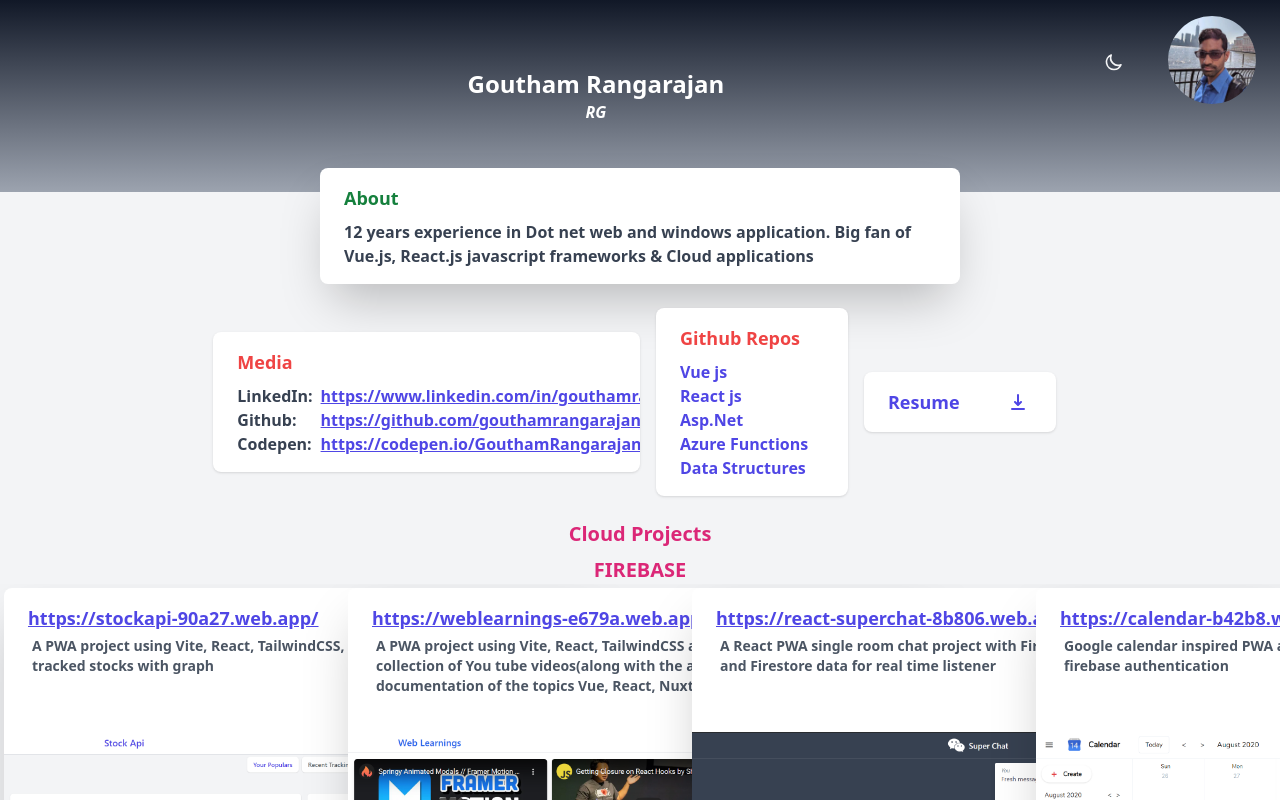
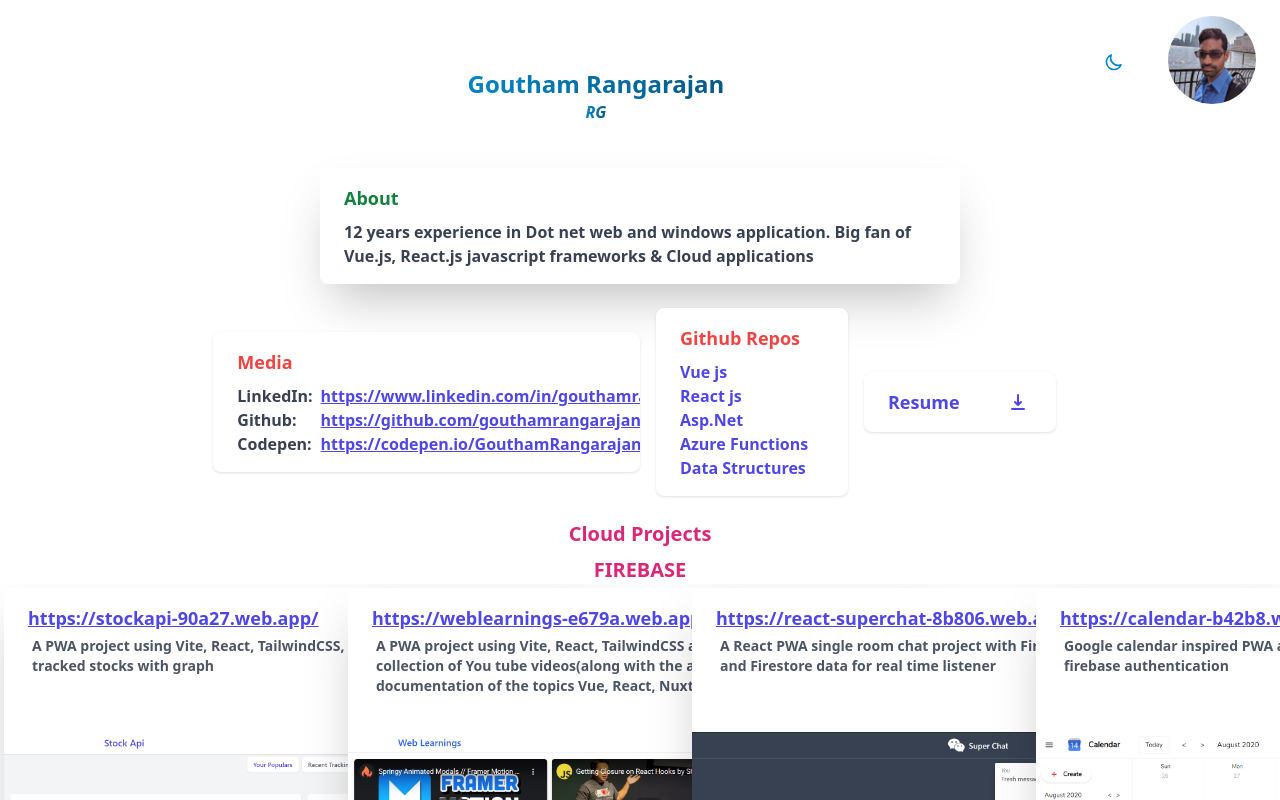
Before and after one commit to gouthamrangarajan/reactjs, a Next.js app in the folder my-portfolio/: page / in a window 1280 px wide. Both pictures are taken after a click on the button 1114 px from the left and 62 px from the top of the page. Built offline with nearby package versions, Linux system fonts and the light colour scheme.

Commit message:
changes to light mode

```diff
--- a/my-portfolio/components/Header.tsx
+++ b/my-portfolio/components/Header.tsx
@@ -17,7 +17,7 @@ const Header: NextPage = () => {
   return (
     <header
       className={`h-48 flex justify-between w-full py-1 px-3 lg:py-2 lg:px-4 xl:py-4 xl:px-6 flex-shrink-0
-                  ${color == "LIGHT" ? "bg-gradient-to-b from-gray-900  to-gray-400" : ""}`}
+                  `}
     >
       <motion.div className="flex flex-col items-center justify-center w-full" variants={headerTextParent}
         initial="hidden" animate="show">
@@ -30,9 +30,9 @@ const Header: NextPage = () => {
         <AnimatePresence exitBeforeEnter>
           {color == "LIGHT" ? (
             <motion.button className="absolute top-4 md:top-8 right-[6.5rem] md:right-[7.5rem] lg:right-32 appearance-none outline-none
-                      focus:ring-2 focus:ring-gray-100 p-1 rounded-lg transition duration-300"
+                      focus:ring-2 focus:ring-sky-400 p-1 rounded-lg transition duration-300"
               variants={fade} initial="hidden" animate="visible" exit="hidden" onClick={setDarkTheme} key={1}>
-              <MoonIcon className="cursor-pointer w-5 h-5 text-gray-100 hover:opacity-90 transition duration-300">
+              <MoonIcon className="cursor-pointer w-5 h-5 text-sky-600 hover:opacity-90 transition duration-300">
               </MoonIcon>
             </motion.button>)
             :
--- a/my-portfolio/components/HeaderText.tsx
+++ b/my-portfolio/components/HeaderText.tsx
@@ -8,7 +8,8 @@ const HeaderText: NextPage<headerTextPropsType> = ({ classes, text }) => {
   let { color } = useContext(ThemeContext);
   return (
     <motion.div variants={headerTextChild}
-      className={` ${color == 'DARK' ? "bg-clip-text text-transparent bg-gradient-to-r from-sky-200 to-sky-400" : "text-white"}
+      className={` bg-clip-text text-transparent bg-gradient-to-r
+        ${color == 'DARK' ? "from-sky-200 to-sky-400" : "from-sky-600 to-sky-800"}
        ${classes}`} key={text}>
       {text}
     </motion.div>
--- a/my-portfolio/pages/index.tsx
+++ b/my-portfolio/pages/index.tsx
@@ -45,7 +45,7 @@ const Home: NextPage<homePropType> = ({ data: { info } }) => {
       <div
         className={`h-screen w-screen  overflow-x-hidden overflow-y-auto flex flex-col
          font-sans pb-4 scrollbar scrollbar-thin scrollbar-thumb-blue-500 scrollbar-track-blue-300
-          scrollbar-thumb-rounded-md ${color == "DARK" ? "dark bg-gradient-to-r from-slate-900 to-slate-800" : "bg-gray-100"}`}
+          ${color == "DARK" ? "dark bg-gradient-to-r from-slate-900 to-slate-800" : "bg-white"}`}
       >
         <Header></Header>
         <motion.div
```
